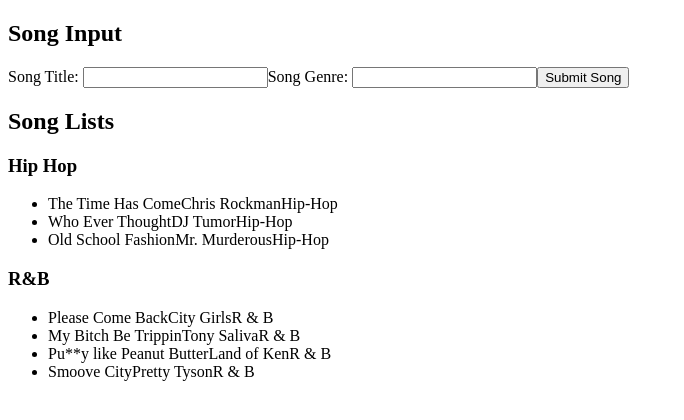
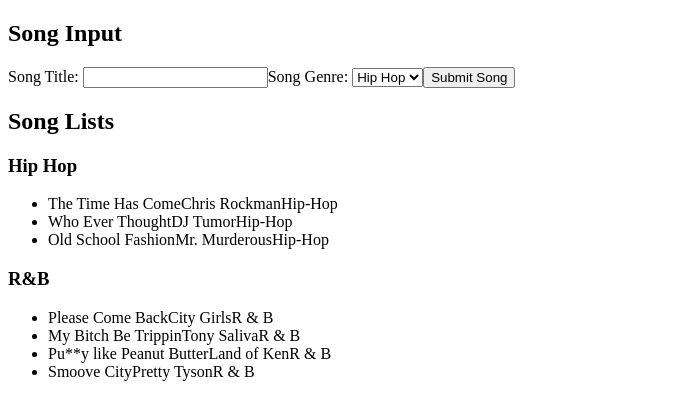
Before and after one commit to chrisvneal/song-list, a JavaScript app: page / in a window 1280 px wide. Shown: the top 420 px of the page, without its empty margins (0-684 px from the left). Built offline with nearby package versions, Linux system fonts and the light colour scheme.

Commit message:
Changed "genre" input to dropdown menu

```diff
--- a/src/App.js
+++ b/src/App.js
@@ -7,7 +7,11 @@ export default function App() {
         <form>
           <h2>Song Input</h2>
           Song Title: <input type="text" />
-          Song Genre: <input type="text" />
+          Song Genre:{" "}
+          <select>
+            <option value="hiphop">Hip Hop</option>
+            <option value="rnb">R &amp; B</option>
+          </select>
           <button>Submit Song</button>
         </form>
       </section>
```
